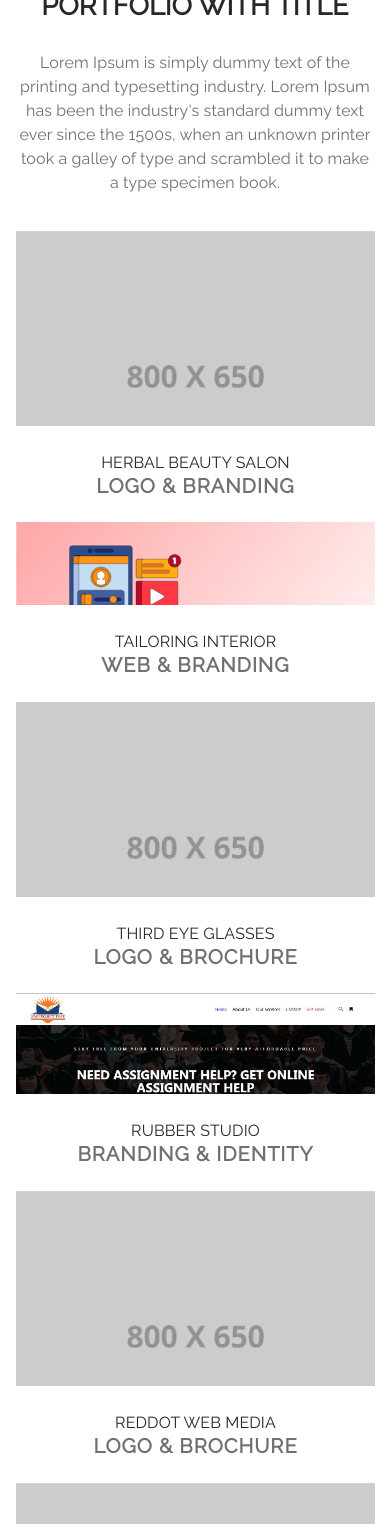
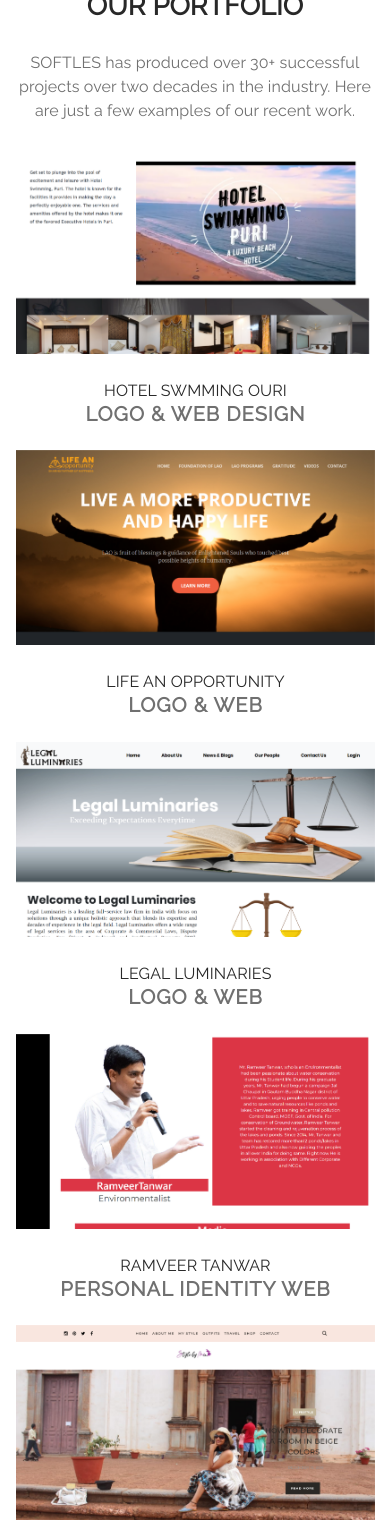
Before and after one commit to softles/website, a PHP site: page /OurWork.php in a window 390 px wide. Shown: the part 71-1595 px from the top of the page. Run offline with PHP 8.4, Linux system fonts and the light colour scheme.

Commit message:
new updates

```diff
--- a/OurWork.php
+++ b/OurWork.php
@@ -14,8 +14,8 @@
                     <div class="row">
                         <!-- section title -->
                         <div class="col-md-12 col-sm-12 col-xs-12 text-center">
-                            <h2 class="section-title-large sm-section-title-medium xs-section-title-large text-dark-gray font-weight-600 alt-font margin-three-bottom xs-margin-fifteen-bottom tz-text" id="tz-slider-text244">PORTFOLIO WITH TITLE</h2>
-                            <div class="text-medium width-60 margin-lr-auto md-width-70 sm-width-100 tz-text margin-thirteen-bottom xs-margin-nineteen-bottom" id="tz-slider-text245">Lorem Ipsum is simply dummy text of the printing and typesetting industry. Lorem Ipsum has been the industry's standard dummy text ever since the 1500s, when an unknown printer took a galley of type and scrambled it to make a type specimen book.</div>
+                            <h2 class="section-title-large sm-section-title-medium xs-section-title-large text-dark-gray font-weight-600 alt-font margin-three-bottom xs-margin-fifteen-bottom tz-text" id="tz-slider-text244">OUR PORTFOLIO</h2>
+                            <div class="text-medium width-60 margin-lr-auto md-width-70 sm-width-100 tz-text margin-thirteen-bottom xs-margin-nineteen-bottom" id="tz-slider-text245">SOFTLES has produced over 30+ successful projects over two decades in the industry. Here are just a few examples of our recent work.</div>
                         </div>
                         <!-- end section title -->
                     </div>
@@ -31,11 +31,11 @@
                                             <li class="xs-no-padding">
                                                 <figure>
                                                     <div class="gallery-img lightbox-gallery">
-                                                        <a href="images/agency-work-10.jpg" title=""><img src="images/agency-work-10.jpg" id="tz-bg-110" data-img-size="(W)800px X (H)650px" alt=""></a>
+                                                        <a href="images/port/hotel_puri.png" title=""><img src="images/port/hotel_puri.png" id="tz-bg-110" data-img-size="(W)800px X (H)650px" alt=""></a>
                                                     </div>
                                                     <figcaption>
-                                                        <h3 class="text-medium alt-font"><a href="#" class="text-dark-gray tz-text" id="tz-slider-text246">HERBAL BEAUTY SALON</a></h3>
-                                                        <div class="text-small2 letter-spacing-1 tz-text" id="tz-slider-text247"> <p class="no-margin-bottom"> LOGO &amp; BRANDING </p> </div>
+                                                        <h3 class="text-medium alt-font"><a href="#" class="text-dark-gray tz-text" id="tz-slider-text246">HOTEL SWMMING OURI</a></h3>
+                                                        <div class="text-small2 letter-spacing-1 tz-text" id="tz-slider-text247"> <p class="no-margin-bottom"> LOGO &amp; WEB DESIGN</p> </div>
                                                     </figcaption>
                                                 </figure>
                                             </li>
@@ -44,11 +44,11 @@
                                             <li class="xs-no-padding">
                                                 <figure>
                                                     <div class="gallery-img lightbox-gallery">
-                                                        <a href="images/agency-work-02.jpg" title=""><img src="images/services_ui.svg" id="tz-bg-111" data-img-size="(W)800px X (H)650px" alt=""></a>
+                                                        <a href="images/port/lao_homepage.png" title=""><img src="images/port/lao_homepage.png" id="tz-bg-111" data-img-size="(W)800px X (H)650px" alt=""></a>
                                                     </div>
                                                     <figcaption>
-                                                        <h3 class="text-medium alt-font"><a href="#" class="text-dark-gray tz-text" id="tz-slider-text248">TAILORING INTERIOR</a></h3>
-                                                        <div class="text-small2 letter-spacing-1 tz-text" id="tz-slider-text249"> <p class="no-margin-bottom"> WEB &amp; BRANDING </p> </div>
+                                                        <h3 class="text-medium alt-font"><a href="#" class="text-dark-gray tz-text" id="tz-slider-text248">LIFE AN OPPORTUNITY</a></h3>
+                                                        <div class="text-small2 letter-spacing-1 tz-text" id="tz-slider-text249"> <p class="no-margin-bottom"> LOGO &amp; WEB </p> </div>
                                                     </figcaption>
                                                 </figure>
                                             </li>
@@ -57,11 +57,11 @@
                                             <li class="xs-no-padding">
                                                 <figure>
                                                     <div class="gallery-img lightbox-gallery">
-                                                        <a href="images/agency-work-11.jpg" title=""><img src="images/agency-work-11.jpg" id="tz-bg-112" data-img-size="(W)800px X (H)650px" alt=""></a>
+                                                        <a href="images\port\legal_luminaries.png" title=""><img src="images\port\legal_luminaries.png" id="tz-bg-112" data-img-size="(W)800px X (H)650px" alt=""></a>
                                                     </div>
                                                     <figcaption>
-                                                        <h3 class="text-medium alt-font"><a href="#" class="text-dark-gray tz-text" id="tz-slider-text250">THIRD EYE GLASSES</a></h3>
-                                                        <div class="text-small2 letter-spacing-1 tz-text" id="tz-slider-text251"> <p class="no-margin-bottom"> LOGO &amp; BROCHURE </p> </div>
+                                                        <h3 class="text-medium alt-font"><a href="#" class="text-dark-gray tz-text" id="tz-slider-text250">LEGAL LUMINARIES</a></h3>
+                                                        <div class="text-small2 letter-spacing-1 tz-text" id="tz-slider-text251"> <p class="no-margin-bottom"> LOGO &amp; WEB </p> </div>
                                                     </figcaption>
                                                 </figure>
                                             </li>
@@ -70,11 +70,11 @@
                                             <li class="xs-no-padding">
                                                 <figure>
                                                     <div class="gallery-img lightbox-gallery">
-                                                        <a href="images/agency-work-04.jpg" title=""><img src="images/agency-work-04.jpg" id="tz-bg-113" data-img-size="(W)800px X (H)650px" alt=""></a>
+                                                        <a href="images\port\ramveer_tanwar.png" title=""><img src="images\port\ramveer_tanwar.png" id="tz-bg-113" data-img-size="(W)800px X (H)650px" alt=""></a>
                                                     </div>
                                                     <figcaption>
-                                                        <h3 class="text-medium alt-font"><a href="#" class="text-dark-gray tz-text" id="tz-slider-text252">RUBBER STUDIO</a></h3>
-                                                        <div class="text-small2 letter-spacing-1 tz-text" id="tz-slider-text253"> <p class="no-margin-bottom"> BRANDING &amp; IDENTITY </p> </div>
+                                                        <h3 class="text-medium alt-font"><a href="#" class="text-dark-gray tz-text" id="tz-slider-text252">RAMVEER TANWAR</a></h3>
+                                                        <div class="text-small2 letter-spacing-1 tz-text" id="tz-slider-text253"> <p class="no-margin-bottom"> PERSONAL IDENTITY WEB </p> </div>
                                                     </figcaption>
                                                 </figure>
                                             </li>
@@ -83,11 +83,11 @@
                                             <li class="xs-no-padding">
                                                 <figure>
                                                     <div class="gallery-img lightbox-gallery">
-                                                        <a href="images/agency-work-05.jpg" title=""><img src="images/agency-work-05.jpg" id="tz-bg-114" data-img-size="(W)800px X (H)650px" alt=""></a>
+                                                        <a href="images\port\style_by_mink.png" title=""><img src="images\port\style_by_mink.png" id="tz-bg-114" data-img-size="(W)800px X (H)650px" alt=""></a>
                                                     </div>
                                                     <figcaption>
-                                                        <h3 class="text-medium alt-font"><a href="#" class="text-dark-gray tz-text" id="tz-slider-text254">REDDOT WEB MEDIA</a></h3>
-                                                        <div class="text-small2 letter-spacing-1 tz-text" id="tz-slider-text255"> <p class="no-margin-bottom"> LOGO &amp; BROCHURE </p> </div>
+                                                        <h3 class="text-medium alt-font"><a href="#" class="text-dark-gray tz-text" id="tz-slider-text254">STYLE BY MINK</a></h3>
+                                                        <div class="text-small2 letter-spacing-1 tz-text" id="tz-slider-text255"> <p class="no-margin-bottom">WEB DESIGN</p> </div>
                                                     </figcaption>
                                                 </figure>
                                             </li>
@@ -96,11 +96,11 @@
                                             <li class="xs-no-padding">
                                                 <figure>
                                                     <div class="gallery-img lightbox-gallery">
-                                                        <a href="images/agency-work-06.jpg" title=""><img src="images/agency-work-06.jpg" id="tz-bg-115" data-img-size="(W)800px X (H)650px" alt=""></a>
+                                                        <a href="images\port\the_beer_cafe-1.png" title=""><img src="images\port\the_beer_cafe-1.png" id="tz-bg-115" data-img-size="(W)800px X (H)650px" alt=""></a>
                                                     </div>
                                                     <figcaption>
-                                                        <h3 class="text-medium alt-font"><a href="#" class="text-dark-gray tz-text" id="tz-slider-text256">BLACK STUDIO INC</a></h3>
-                                                        <div class="text-small2 letter-spacing-1 tz-text" id="tz-slider-text257"> <p class="no-margin-bottom"> BRANDING &amp; IDENTITY </p> </div>
+                                                        <h3 class="text-medium alt-font"><a href="#" class="text-dark-gray tz-text" id="tz-slider-text256">THE BEER CAFE</a></h3>
+                                                        <div class="text-small2 letter-spacing-1 tz-text" id="tz-slider-text257"> <p class="no-margin-bottom"> BRANDING &amp; WEB </p> </div>
                                                     </figcaption>
                                                 </figure>
                                             </li>
@@ -109,11 +109,11 @@
                                             <li class="xs-no-padding">
                                                 <figure>
                                                     <div class="gallery-img lightbox-gallery">
-                                                        <a href="images/agency-work-07.jpg" title=""><img src="images/agency-work-07.jpg" id="tz-bg-116" data-img-size="(W)800px X (H)650px" alt=""></a>
+                                                        <a href="images\port\uniproject_free.png" title=""><img src="images\port\uniproject_free.png" id="tz-bg-116" data-img-size="(W)800px X (H)650px" alt=""></a>
                                                     </div>
                                                     <figcaption>
-                                                        <h3 class="text-medium alt-font"><a href="#" class="text-dark-gray tz-text" id="tz-slider-text258">DESIGN CRAFTMEN</a></h3>
-                                                        <div class="text-small2 letter-spacing-1 tz-text" id="tz-slider-text259"> <p class="no-margin-bottom"> WEB &amp; BRANDING </p> </div>
+                                                        <h3 class="text-medium alt-font"><a href="#" class="text-dark-gray tz-text" id="tz-slider-text258">UNIPROJECT FREE</a></h3>
+                                                        <div class="text-small2 letter-spacing-1 tz-text" id="tz-slider-text259"> <p class="no-margin-bottom"> LOGO &amp; WEBSITE </p> </div>
                                                     </figcaption>
                                                 </figure>
                                             </li>
@@ -122,14 +122,26 @@
                                             <li class="xs-no-padding">
                                                 <figure>
                                                     <div class="gallery-img lightbox-gallery">
-                                                        <a href="images/agency-work-08.jpg" title=""><img src="images/agency-work-08.jpg" id="tz-bg-117" data-img-size="(W)800px X (H)650px" alt=""></a>
+                                                        <a href="images\port\ecological_concepts.png" title=""><img src="images\port\ecological_concepts.png" id="tz-bg-117" data-img-size="(W)800px X (H)650px" alt=""></a>
                                                     </div>
                                                     <figcaption>
-                                                        <h3 class="text-medium alt-font"><a href="#" class="text-dark-gray tz-text" id="tz-slider-text260">BLACKY FASHION</a></h3>
-                                                        <div class="text-small2 letter-spacing-1 tz-text" id="tz-slider-text261"> <p class="no-margin-bottom"> LOGO &amp; BRANDING </p> </div>
+                                                        <h3 class="text-medium alt-font"><a href="#" class="text-dark-gray tz-text" id="tz-slider-text260">ECOLOGICAL CONCEPTS</a></h3>
+                                                        <div class="text-small2 letter-spacing-1 tz-text" id="tz-slider-text261"> <p class="no-margin-bottom"> LOGO &amp; WEBSITE </p> </div>
                                                     </figcaption>
                                                 </figure>
                                             </li>
+                                            <li class="xs-no-padding">
+                                                <figure>
+                                                    <div class="gallery-img lightbox-gallery">
+                                                        <a href="images\port\the_beer_cafe.png" title=""><img src="images\port\the_beer_cafe.png" id="tz-bg-117" data-img-size="(W)800px X (H)650px" alt=""></a>
+                                                    </div>
+                                                    <figcaption>
+                                                        <h3 class="text-medium alt-font"><a href="#" class="text-dark-gray tz-text" id="tz-slider-text260">THE BEER CAFE</a></h3>
+                                                        <div class="text-small2 letter-spacing-1 tz-text" id="tz-slider-text261"> <p class="no-margin-bottom"> BRANDING &amp; WEBSITE </p> </div>
+                                                    </figcaption>
+                                                </figure>
+                                            </li>
+
                                             <!-- end portfolio item -->
                                         </ul>
                                     </div>
--- a/Services.php
+++ b/Services.php
@@ -28,7 +28,7 @@
                                     <a href="#"><img alt="" src="images/services_ui.svg" data-img-size="(W)800px X (H)533px"> </a>
                                 </div>
                                 <div class="feature-box-details float-left width-100" style= "padding: 0px 12px 0px;">
-                                    <a href="#" class="serivsecix">UI/UX Designe</a>
+                                    <a href="#" class="serivsecix">UI/UX Design</a>
                                     <div class="text-medium line-height-24 float-left width-100 tz-text"><p class="grap">At Softles we see UX as a global term that describe user’s feelings and comfort while interacting with an application. UI is the part of UX that help users to interact with a product and makes a first impression. It’s important to remember that designing a good-looking app is not enough to guarantee high conversion rates and low bounce rates; UX addresses these concerns, as well as other factors that influence user loyalty </p></div>
 
                                 </div>
@@ -68,7 +68,7 @@
                         <div class="col-md-6 col-sm-6 col-xs-12 xs-margin-twenty-three-bottom xs-text-center">
                             <div class="feature-box float-left width-100">
                                 <div class="feature-box-image margin-eleven-bottom">
-                                    <a href="#"><img alt="" src="images/Digital Marketing & SEO.svg" data-img-size="(W)800px X (H)533px"> </a>
+                                    <a href="#"><img alt="" src="images/digital_marketing.svg" data-img-size="(W)800px X (H)533px"> </a>
                                 </div>
                                 <div class="feature-box-details float-left width-100" style= "padding: 0px 12px 0px;">
                                     <a href="#" class="serivsecix">Digital Marketing & SEO</a>
--- a/css/base.css
+++ b/css/base.css
@@ -117,7 +117,7 @@ a { text-decoration: none; color:#4e4e4e; cursor: pointer !important; outline: 0
 a:hover, a:focus{ text-decoration: none;}
 a:focus {outline: none; }
 img { max-width:100%; height:auto; -webkit-backface-visibility: hidden; }
-p {margin:0 0 22px 0 ;font-size: 20px;font-weight: bold;}
+p {font-size: 20px;font-weight: bold;}
 video { background-size: cover; display: table-cell; vertical-align: middle; width: 100%; }
 ul, ol{ margin: 0px; }
 input, button, button:focus {outline: 0;}
--- a/footer.php
+++ b/footer.php
@@ -7,8 +7,10 @@
                         </div>
                         <!-- end logo -->
                         <!-- caption -->
-                        <div class="col-md-6 col-sm-12 col-xs-12 text-center sm-margin-five-bottom">
-                            <div class="tz-text text-white text-medium sm-margin-two-bottom"><p>Web Design, Web Development, Graphic Design & Digital Marketing news from Softles. As well as these existing tools, we're in the unique position.</p></div>
+                        <div class="col-md-6 col-sm-12 col-xs-12 text-center">
+                            <div class="tz-text text-white text-medium sm-margin-two-bottom"><p>+919540494104</p></div>
+                            <div class="tz-text text-white text-medium sm-margin-two-bottom"><p>info@softles.com</p></div>
+                            <div class="tz-text text-white text-medium sm-margin-two-bottom"><p>1303,Sector 23A,Gurugram</p></div>
                         </div>
                         <!-- end caption -->
                         <!-- social elements -->
--- a/header.php
+++ b/header.php
@@ -1,5 +1,6 @@
 <!doctype html>
 <html class="no-js" lang="en">
+
 <head>
     <meta charset="utf-8">
     <meta http-equiv="X-UA-Compatible" content="IE=edge">
@@ -38,6 +39,7 @@
             <script src="js/html5shiv.min.js"></script>
         <![endif]-->
 </head>
+
 <body>
 
 
@@ -51,7 +53,11 @@
                     <div class="container navigation-menu">
                         <div class="row">
                             <div class="col-md-3 col-sm-4 col-xs-9">
-                                    <a href="index.php"><div class="brand">SOFTLES<br><div class="brandtag">"Less soft , more real"</div></div></a>
+                                <a href="index.php">
+                                    <div class="brand">SOFTLES<br>
+                                        <div class="brandtag">"Less soft , more real"</div>
+                                    </div>
+                                </a>
                             </div>
                             <div class="col-md-9 col-sm-8 col-xs-3 position-inherit">
                                 <button data-target="#bs-example-navbar-collapse-1" data-toggle="collapse" class="navbar-toggle collapsed" type="button">
@@ -64,7 +70,7 @@
                                     <ul class="nav navbar-nav">
                                         <li class="propClone"><a class="inner-link" href="index.php">Home</a></li>
                                         <li class="propClone"><a class="inner-link" href="About Us.php">About Us</a></li>
-                                            <li class="propClone"><a class="inner-link" href="Services.php">Servises</a></li>
+                                        <li class="propClone"><a class="inner-link" href="Services.php">Our Services</a></li>
                                         <li class="propClone"><a class="inner-link" href="OurWork.php">Our Work</a></li>
                                         <li class="propClone"><a class="inner-link" href="Contact Us.php">Contact Us</a></li>
 
```
Also changed, not shown: index.php (+39 -27 lines), images/LAO.png (added), images/digital_marketing.svg (added), images/port/ecological_concepts.png (added), images/port/ecology_zoom.png (added), images/port/hotel_puri.png (added), images/port/lao_homepage.png (added), images/port/legal_luminaries.png (added), images/port/ramveer_tanwar.png (added), images/port/style_by_mink.png (added), images/port/the_beer_cafe.png (added), images/port/uniproject_free.png (added), images/prithvi.png (added), images/prithvi_found.png (added), 1 more files. Lines whose indentation alone changed are shown as unchanged.
